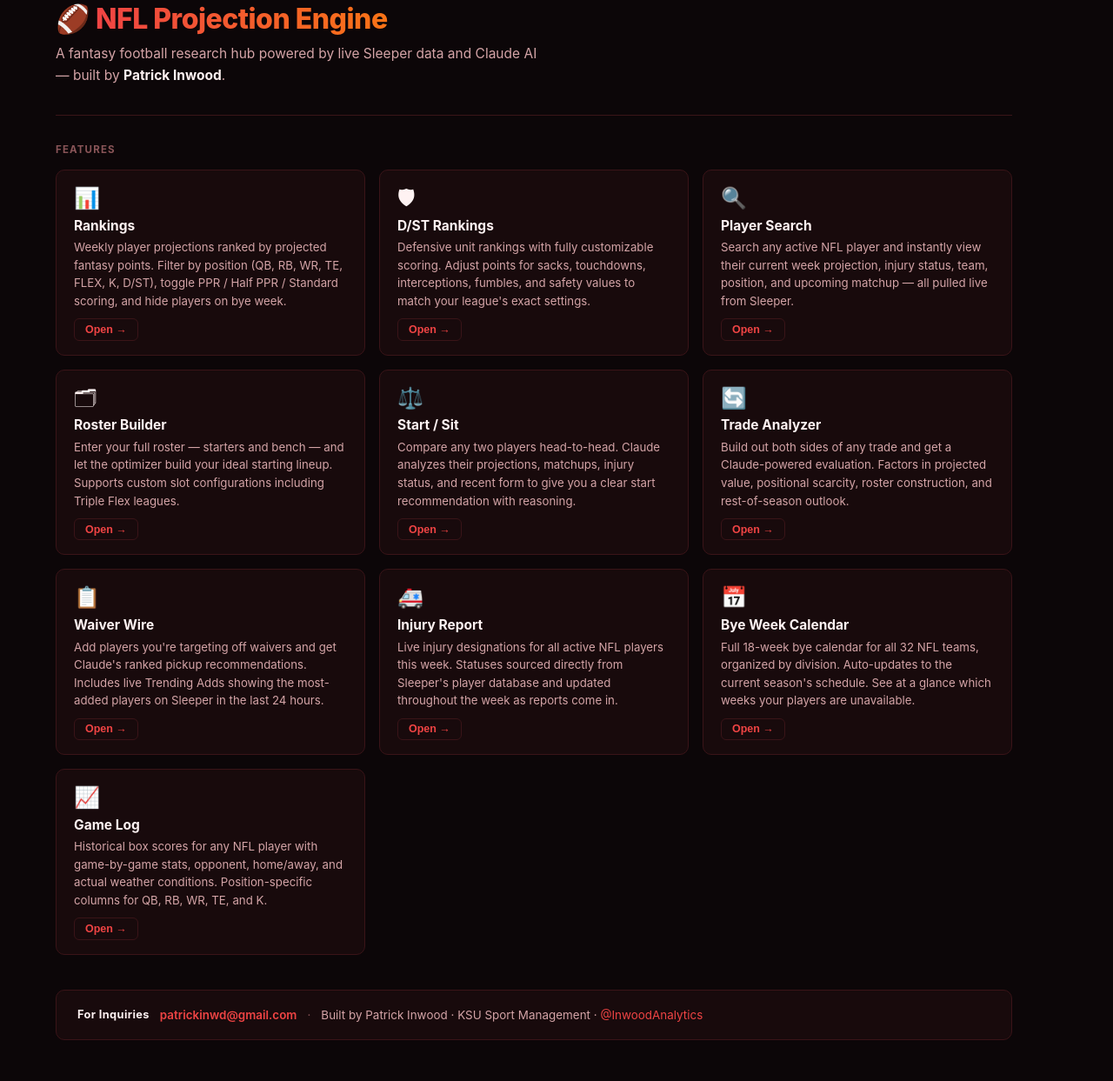
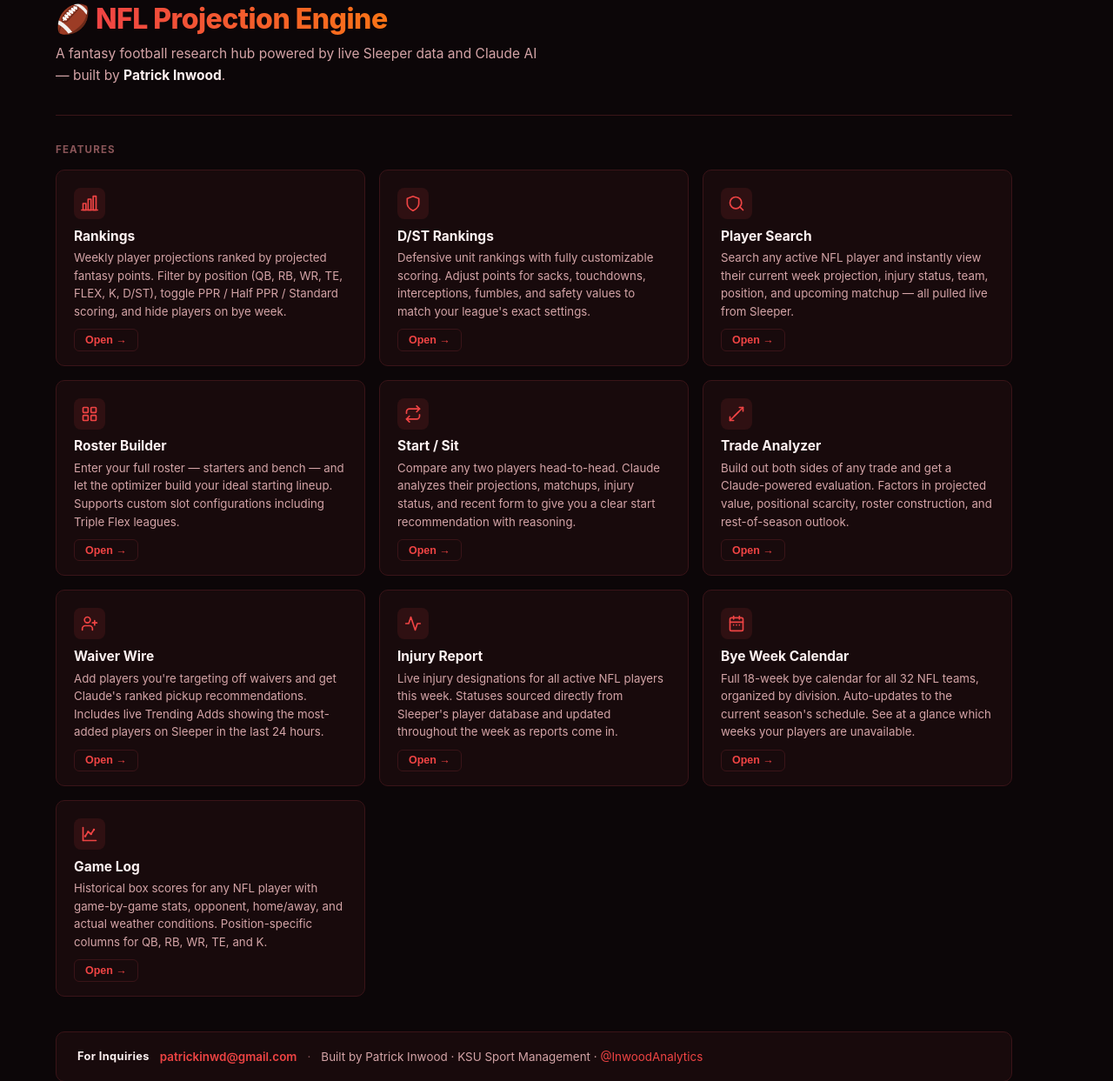
Before and after one commit to PatrickInwood/nfl_projection_engine, a Flask app: page / in a window 1280 px wide. Shown: the part 145-1388 px from the top of the page at 87% size. Before the commit the page ends 1341 px from the top, so only its background shows below. Run offline with Flask 3, Linux system fonts and the light colour scheme; data that the repository does not hold is empty.

Commit message:
Change Emojis

```diff
--- a/static/style.css
+++ b/static/style.css
@@ -1055,8 +1055,19 @@ tbody td { padding: .6rem 1rem; vertical-align: middle; }
   transform: translateY(-2px);
 }
 .home-card-icon {
-  font-size: 1.5rem;
-  line-height: 1;
+  width: 36px;
+  height: 36px;
+  display: flex;
+  align-items: center;
+  justify-content: center;
+  background: rgba(239,68,68,.10);
+  border-radius: 8px;
+  color: var(--accent);
+  flex-shrink: 0;
+}
+.home-card-icon svg {
+  width: 20px;
+  height: 20px;
 }
 .home-card-body { flex: 1; }
 .home-card-body h3 {
--- a/templates/index.html
+++ b/templates/index.html
@@ -47,7 +47,7 @@
         <div class="home-grid">
 
           <div class="home-card" data-goto="rankings">
-            <div class="home-card-icon">📊</div>
+            <div class="home-card-icon"><svg viewBox="0 0 24 24" fill="none" stroke="currentColor" stroke-width="2" stroke-linecap="round" stroke-linejoin="round"><rect x="3" y="12" width="4" height="9"/><rect x="10" y="6" width="4" height="15"/><rect x="17" y="2" width="4" height="19"/><line x1="1" y1="21" x2="23" y2="21"/></svg></div>
             <div class="home-card-body">
               <h3>Rankings</h3>
               <p>Weekly player projections ranked by projected fantasy points. Filter by position (QB, RB, WR, TE, FLEX, K, D/ST), toggle PPR / Half PPR / Standard scoring, and hide players on bye week.</p>
@@ -56,7 +56,7 @@
           </div>
 
           <div class="home-card" data-goto="dst">
-            <div class="home-card-icon">🛡</div>
+            <div class="home-card-icon"><svg viewBox="0 0 24 24" fill="none" stroke="currentColor" stroke-width="2" stroke-linecap="round" stroke-linejoin="round"><path d="M12 22s8-4 8-10V5l-8-3-8 3v7c0 6 8 10 8 10z"/></svg></div>
             <div class="home-card-body">
               <h3>D/ST Rankings</h3>
               <p>Defensive unit rankings with fully customizable scoring. Adjust points for sacks, touchdowns, interceptions, fumbles, and safety values to match your league's exact settings.</p>
@@ -65,7 +65,7 @@
           </div>
 
           <div class="home-card" data-goto="search">
-            <div class="home-card-icon">🔍</div>
+            <div class="home-card-icon"><svg viewBox="0 0 24 24" fill="none" stroke="currentColor" stroke-width="2" stroke-linecap="round" stroke-linejoin="round"><circle cx="11" cy="11" r="8"/><line x1="21" y1="21" x2="16.65" y2="16.65"/></svg></div>
             <div class="home-card-body">
               <h3>Player Search</h3>
               <p>Search any active NFL player and instantly view their current week projection, injury status, team, position, and upcoming matchup — all pulled live from Sleeper.</p>
@@ -74,7 +74,7 @@
           </div>
 
           <div class="home-card" data-goto="roster">
-            <div class="home-card-icon">🗂</div>
+            <div class="home-card-icon"><svg viewBox="0 0 24 24" fill="none" stroke="currentColor" stroke-width="2" stroke-linecap="round" stroke-linejoin="round"><rect x="3" y="3" width="7" height="7" rx="1"/><rect x="14" y="3" width="7" height="7" rx="1"/><rect x="3" y="14" width="7" height="7" rx="1"/><rect x="14" y="14" width="7" height="7" rx="1"/></svg></div>
             <div class="home-card-body">
               <h3>Roster Builder</h3>
               <p>Enter your full roster — starters and bench — and let the optimizer build your ideal starting lineup. Supports custom slot configurations including Triple Flex leagues.</p>
@@ -83,7 +83,7 @@
           </div>
 
           <div class="home-card" data-goto="startsit">
-            <div class="home-card-icon">⚖️</div>
+            <div class="home-card-icon"><svg viewBox="0 0 24 24" fill="none" stroke="currentColor" stroke-width="2" stroke-linecap="round" stroke-linejoin="round"><polyline points="17 1 21 5 17 9"/><path d="M3 11V9a4 4 0 0 1 4-4h14"/><polyline points="7 23 3 19 7 15"/><path d="M21 13v2a4 4 0 0 1-4 4H3"/></svg></div>
             <div class="home-card-body">
               <h3>Start / Sit</h3>
               <p>Compare any two players head-to-head. Claude analyzes their projections, matchups, injury status, and recent form to give you a clear start recommendation with reasoning.</p>
@@ -92,7 +92,7 @@
           </div>
 
           <div class="home-card" data-goto="trade">
-            <div class="home-card-icon">🔄</div>
+            <div class="home-card-icon"><svg viewBox="0 0 24 24" fill="none" stroke="currentColor" stroke-width="2" stroke-linecap="round" stroke-linejoin="round"><path d="M16 3h5v5"/><path d="M21 3L9 15"/><path d="M8 21H3v-5"/><path d="M3 21l12-12"/></svg></div>
             <div class="home-card-body">
               <h3>Trade Analyzer</h3>
               <p>Build out both sides of any trade and get a Claude-powered evaluation. Factors in projected value, positional scarcity, roster construction, and rest-of-season outlook.</p>
@@ -101,7 +101,7 @@
           </div>
 
           <div class="home-card" data-goto="waiver">
-            <div class="home-card-icon">📋</div>
+            <div class="home-card-icon"><svg viewBox="0 0 24 24" fill="none" stroke="currentColor" stroke-width="2" stroke-linecap="round" stroke-linejoin="round"><path d="M16 21v-2a4 4 0 0 0-4-4H6a4 4 0 0 0-4 4v2"/><circle cx="9" cy="7" r="4"/><line x1="19" y1="8" x2="19" y2="14"/><line x1="22" y1="11" x2="16" y2="11"/></svg></div>
             <div class="home-card-body">
               <h3>Waiver Wire</h3>
               <p>Add players you're targeting off waivers and get Claude's ranked pickup recommendations. Includes live Trending Adds showing the most-added players on Sleeper in the last 24 hours.</p>
@@ -110,7 +110,7 @@
           </div>
 
           <div class="home-card" data-goto="news">
-            <div class="home-card-icon">🚑</div>
+            <div class="home-card-icon"><svg viewBox="0 0 24 24" fill="none" stroke="currentColor" stroke-width="2" stroke-linecap="round" stroke-linejoin="round"><polyline points="22 12 18 12 15 21 9 3 6 12 2 12"/></svg></div>
             <div class="home-card-body">
               <h3>Injury Report</h3>
               <p>Live injury designations for all active NFL players this week. Statuses sourced directly from Sleeper's player database and updated throughout the week as reports come in.</p>
@@ -119,7 +119,7 @@
           </div>
 
           <div class="home-card" data-goto="bye">
-            <div class="home-card-icon">📅</div>
+            <div class="home-card-icon"><svg viewBox="0 0 24 24" fill="none" stroke="currentColor" stroke-width="2" stroke-linecap="round" stroke-linejoin="round"><rect x="3" y="4" width="18" height="18" rx="2" ry="2"/><line x1="16" y1="2" x2="16" y2="6"/><line x1="8" y1="2" x2="8" y2="6"/><line x1="3" y1="10" x2="21" y2="10"/><line x1="8" y1="14" x2="8" y2="14"/><line x1="12" y1="14" x2="12" y2="14"/><line x1="16" y1="14" x2="16" y2="14"/></svg></div>
             <div class="home-card-body">
               <h3>Bye Week Calendar</h3>
               <p>Full 18-week bye calendar for all 32 NFL teams, organized by division. Auto-updates to the current season's schedule. See at a glance which weeks your players are unavailable.</p>
@@ -128,7 +128,7 @@
           </div>
 
           <div class="home-card" data-goto="gamelog">
-            <div class="home-card-icon">📈</div>
+            <div class="home-card-icon"><svg viewBox="0 0 24 24" fill="none" stroke="currentColor" stroke-width="2" stroke-linecap="round" stroke-linejoin="round"><line x1="3" y1="21" x2="3" y2="3"/><line x1="3" y1="21" x2="21" y2="21"/><polyline points="6 15 10 9 14 12 18 6"/><circle cx="6" cy="15" r="1.5" fill="currentColor" stroke="none"/><circle cx="10" cy="9" r="1.5" fill="currentColor" stroke="none"/><circle cx="14" cy="12" r="1.5" fill="currentColor" stroke="none"/><circle cx="18" cy="6" r="1.5" fill="currentColor" stroke="none"/></svg></div>
             <div class="home-card-body">
               <h3>Game Log</h3>
               <p>Historical box scores for any NFL player with game-by-game stats, opponent, home/away, and actual weather conditions. Position-specific columns for QB, RB, WR, TE, and K.</p>
```
